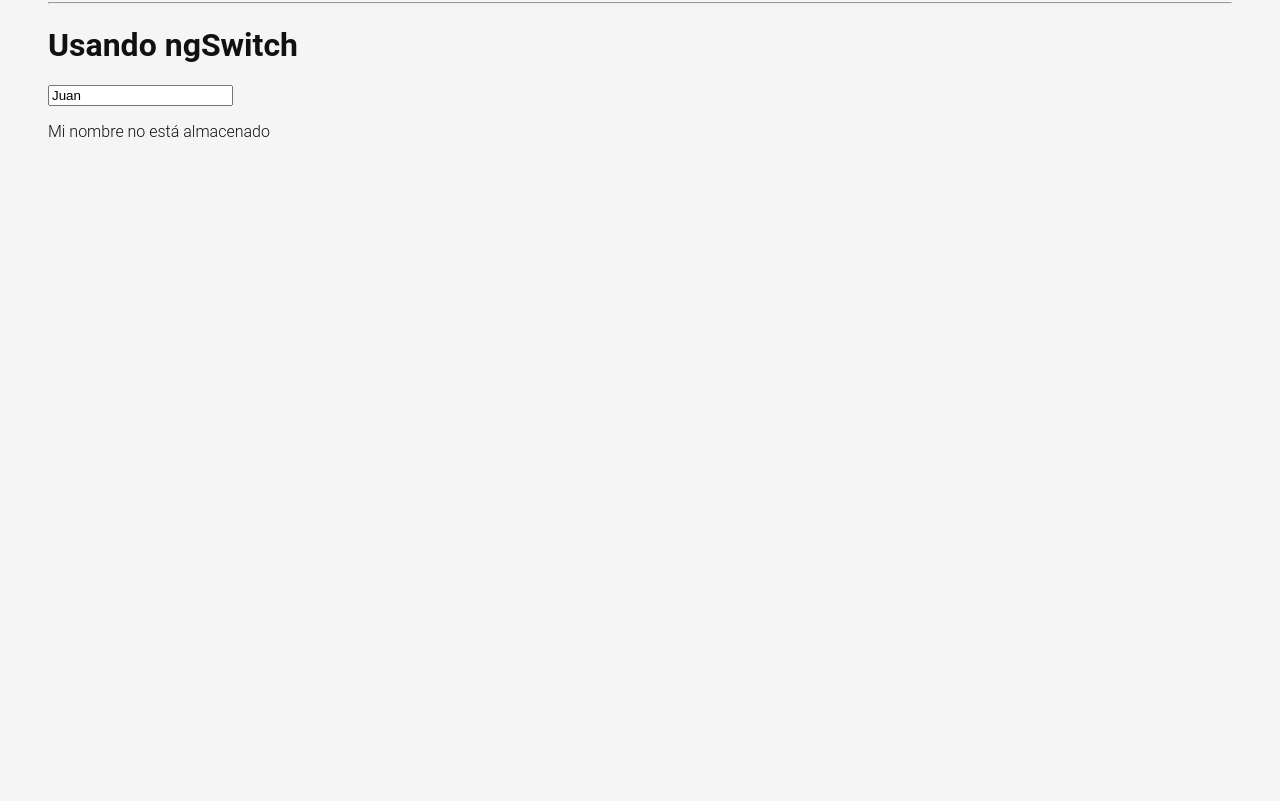
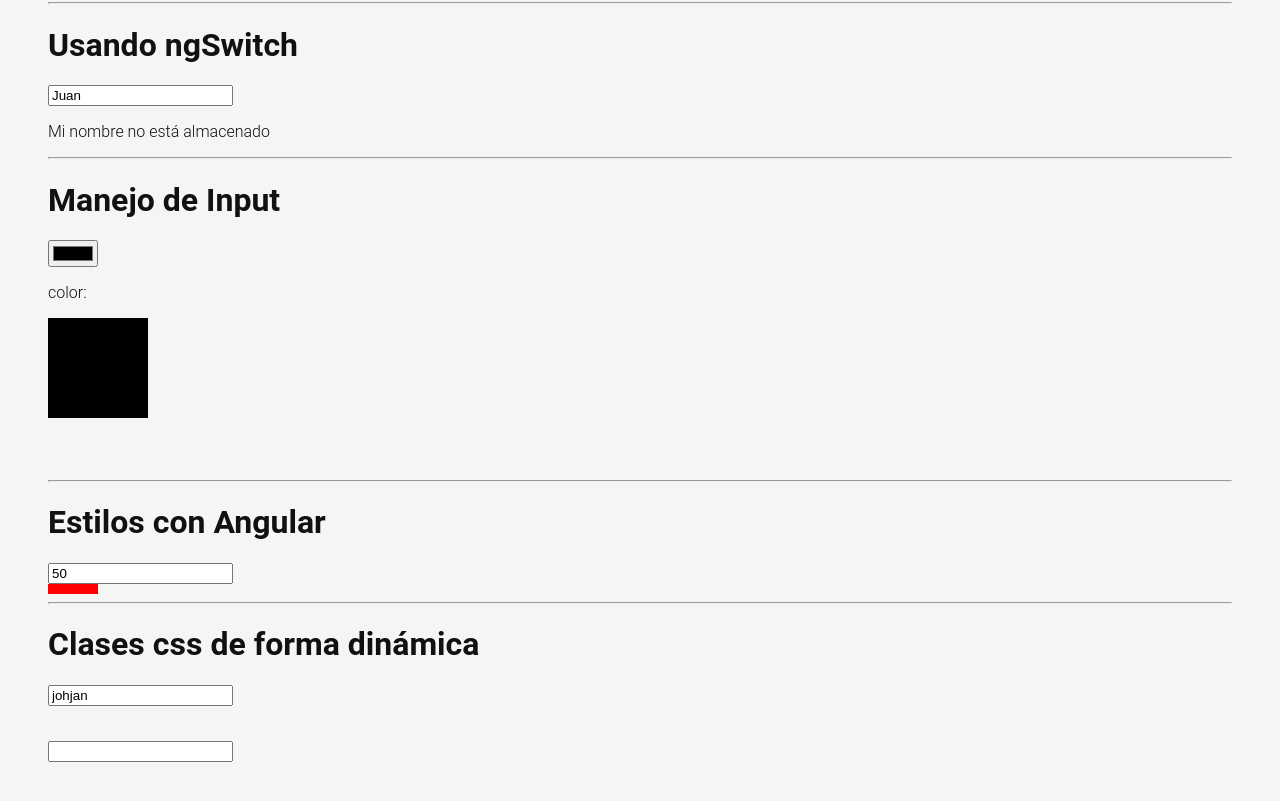
Before and after one commit to johjan98/Angular17, an Angular app: page /labs in a window 1280 px wide. Shown: the part 1390-2191 px from the top of the page. Before the commit the page ends 1595 px from the top, so only its background shows below. Built offline with nearby package versions, Linux system fonts and the light colour scheme.

Commit message:
FormControl and dinamic styles

```diff
--- a/src/app/pages/home/home.component.html
+++ b/src/app/pages/home/home.component.html
@@ -8,7 +8,8 @@
           placeholder="Type new todo"
           autofocus
           type="text"
-          (change)="changeHandler($event)"
+          [formControl]="newTaskCtrl"
+          (keydown.enter)="changeHandler()"
         />
       </div>
     </header>
--- a/src/app/pages/home/home.component.ts
+++ b/src/app/pages/home/home.component.ts
@@ -1,11 +1,12 @@
 import { CommonModule } from '@angular/common';
 import { Component, signal } from '@angular/core';
 import { Task } from '../../models/task.model';
+import { FormControl, ReactiveFormsModule, Validators } from '@angular/forms';
 
 @Component({
   selector: 'app-home',
   standalone: true,
-  imports: [CommonModule],
+  imports: [CommonModule, ReactiveFormsModule],
   templateUrl: './home.component.html',
   styleUrl: './home.component.css'
 })
@@ -23,10 +24,18 @@ export class HomeComponent {
     }
   ]);
 
-  changeHandler(event: Event){
-    const input = event.target as HTMLInputElement;
-    const newTask = input.value;
-    this.addTask(newTask);
+  newTaskCtrl = new FormControl('', {
+    nonNullable: true,
+    validators: [
+      Validators.required
+    ]
+  })
+
+  changeHandler(){
+    if(this.newTaskCtrl.valid && this.newTaskCtrl.value.trim().length !== 0){
+      this.addTask(this.newTaskCtrl.value);
+      this.newTaskCtrl.setValue('');
+    }
   }
 
   addTask(title: string){
--- a/src/app/pages/labs/labs.component.css
+++ b/src/app/pages/labs/labs.component.css
@@ -1,3 +1,20 @@
 .container{
     padding: 3rem;
 }
+
+.box{
+    height: 10px;
+    display: block;
+    background-color: red;
+}
+
+.message-error{
+    background-color: red;
+    color: white;
+    opacity: 0;
+    transition: all linear .5s;
+}
+
+.message-error .show{
+    opacity: 1;
+}
--- a/src/app/pages/labs/labs.component.html
+++ b/src/app/pages/labs/labs.component.html
@@ -70,4 +70,33 @@
     <p *ngSwitchCase="'valentina'">Yo soy Valentina</p>
     <p *ngSwitchDefault>Mi nombre no está almacenado</p>
   </div>
+
+  <hr/>
+
+  <h1>Manejo de Input</h1>
+  <input type="color" [formControl]="colorCtrl">
+  <p>color: {{ colorCtrl.value }}</p>
+  <svg>
+    <g>
+      <rect x="0" y="0" height="100" width="100" [attr.fill]="colorCtrl.value"/>
+    </g>
+  </svg>
+
+  <hr/>
+
+  <h1>Estilos con Angular</h1>
+  <input type="number" [formControl]="widthCtrl">
+  <span class="box" [style.width.px]="widthCtrl.value"></span>
+
+  <hr/>
+
+  <h1>Clases css de forma dinámica</h1>
+  <p>
+    <input type="text" [formControl]="nameCtrl">
+    <br/>
+    <span class="message-error" [class.show]="nameCtrl.invalid && nameCtrl.touched">Nombre inválido</span>
+  </p>
+  <p>
+    <input type="text">
+  </p>
 </div>
--- a/src/app/pages/labs/labs.component.ts
+++ b/src/app/pages/labs/labs.component.ts
@@ -1,10 +1,11 @@
 import { Component, signal } from '@angular/core';
 import { CommonModule } from '@angular/common';
+import { FormControl, ReactiveFormsModule, Validators } from '@angular/forms';
 
 @Component({
   selector: 'app-labs',
   standalone: true,
-  imports: [CommonModule],
+  imports: [CommonModule, ReactiveFormsModule],
   templateUrl: './labs.component.html',
   styleUrl: './labs.component.css'
 })
@@ -24,7 +25,25 @@ export class LabsComponent {
     name: 'Juan',
     age: 17,
     image: 'https://picsum.photos/200'
+  });
+
+  colorCtrl = new FormControl();
+  widthCtrl = new FormControl(50, {
+    nonNullable: true
+  });
+  nameCtrl = new FormControl('johjan', {
+    nonNullable: true,
+    validators: [
+      Validators.required,
+      Validators.minLength(3)
+    ]
   })
+
+  constructor(){
+    this.colorCtrl.valueChanges.subscribe(value =>{
+      console.log(value);
+    })
+  }
 
   clickHandler(){
     alert('Hola');
```
